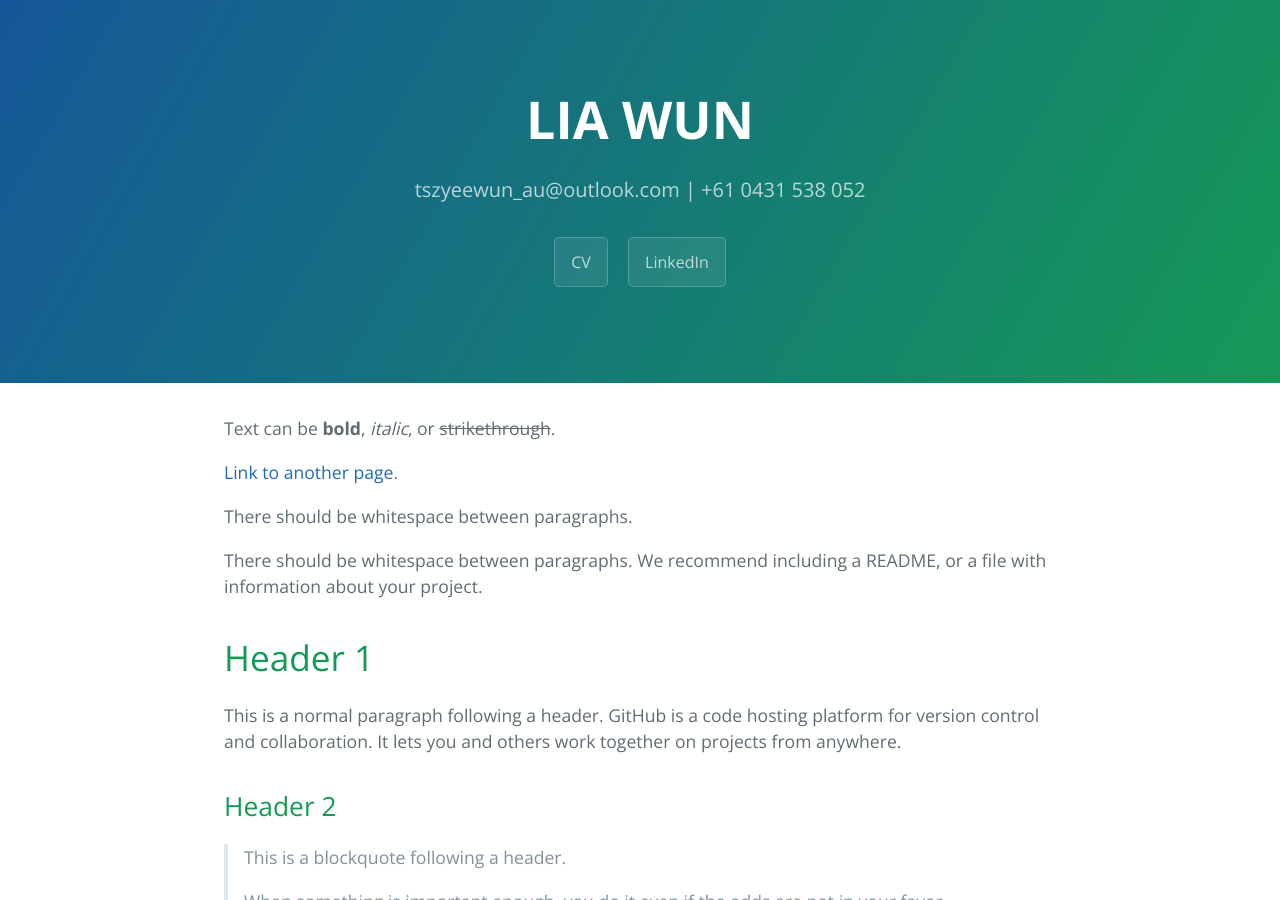
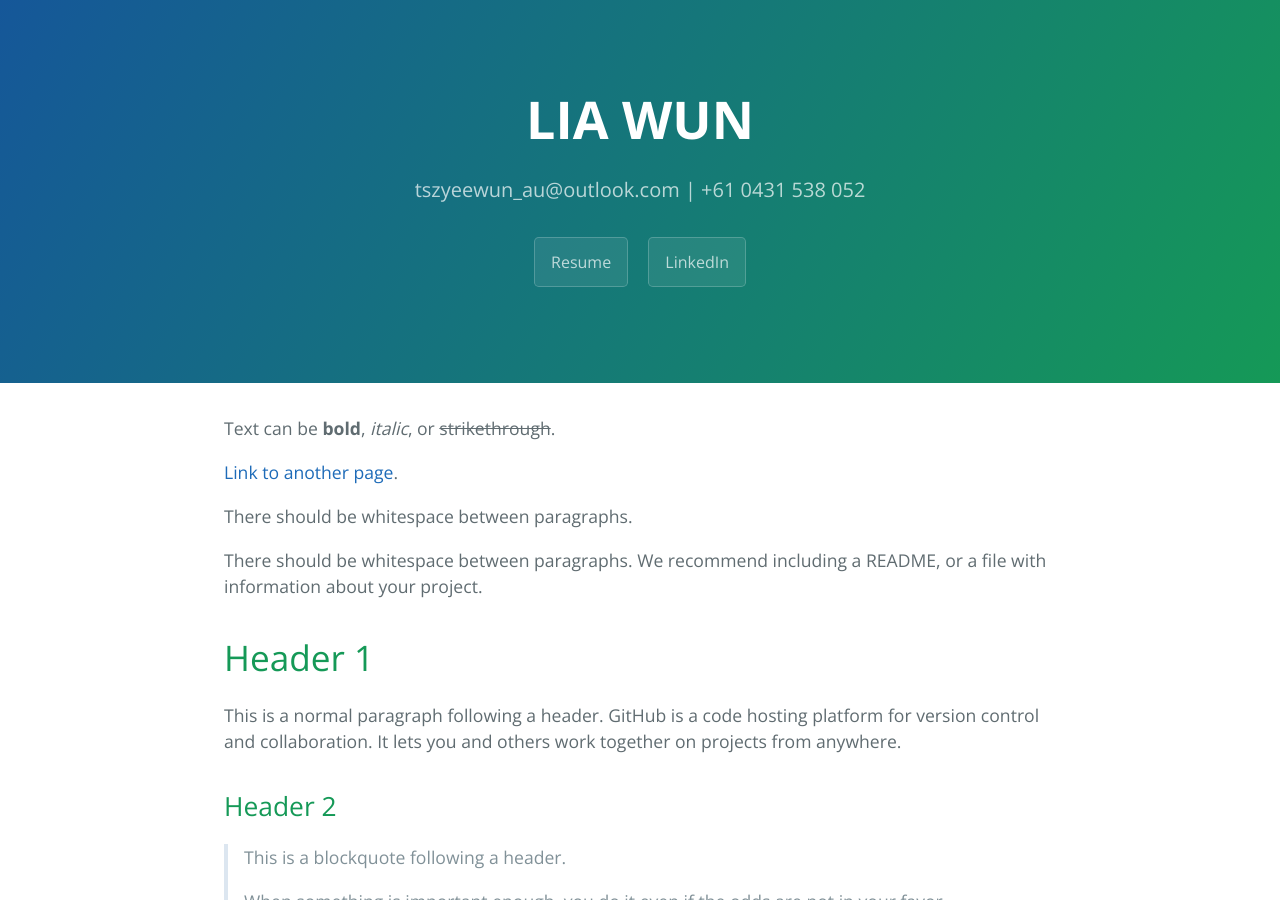
Before and after one commit to tszyeewun/tszyeewun.github.io, a Jekyll site: the page built from index.md, in a window 1280 px wide and 900 px high. Built offline with Jekyll 4.4.1, drawn with Linux system fonts in a browser that asks for light colours.

Commit message:
Update CV link to Resume and fix LinkedIn URL

```diff
--- a/_layouts/default.html
+++ b/_layouts/default.html
@@ -22,8 +22,8 @@
         <a href="{{ site.github.repository_url }}" class="btn">View on GitHub</a>
       {% endif %}
       {% if site.show_downloads %}
-        <a href="./CV.pdf" class="btn">CV</a>
-        <a href="www.linkedin.com/in/tszyeewun" class="btn">LinkedIn</a>
+        <a href="./Resume.pdf" class="btn">Resume</a>
+        <a href="https://www.linkedin.com/in/tszyeewun" class="btn">LinkedIn</a>
       {% endif %}
     </header>
 
```
